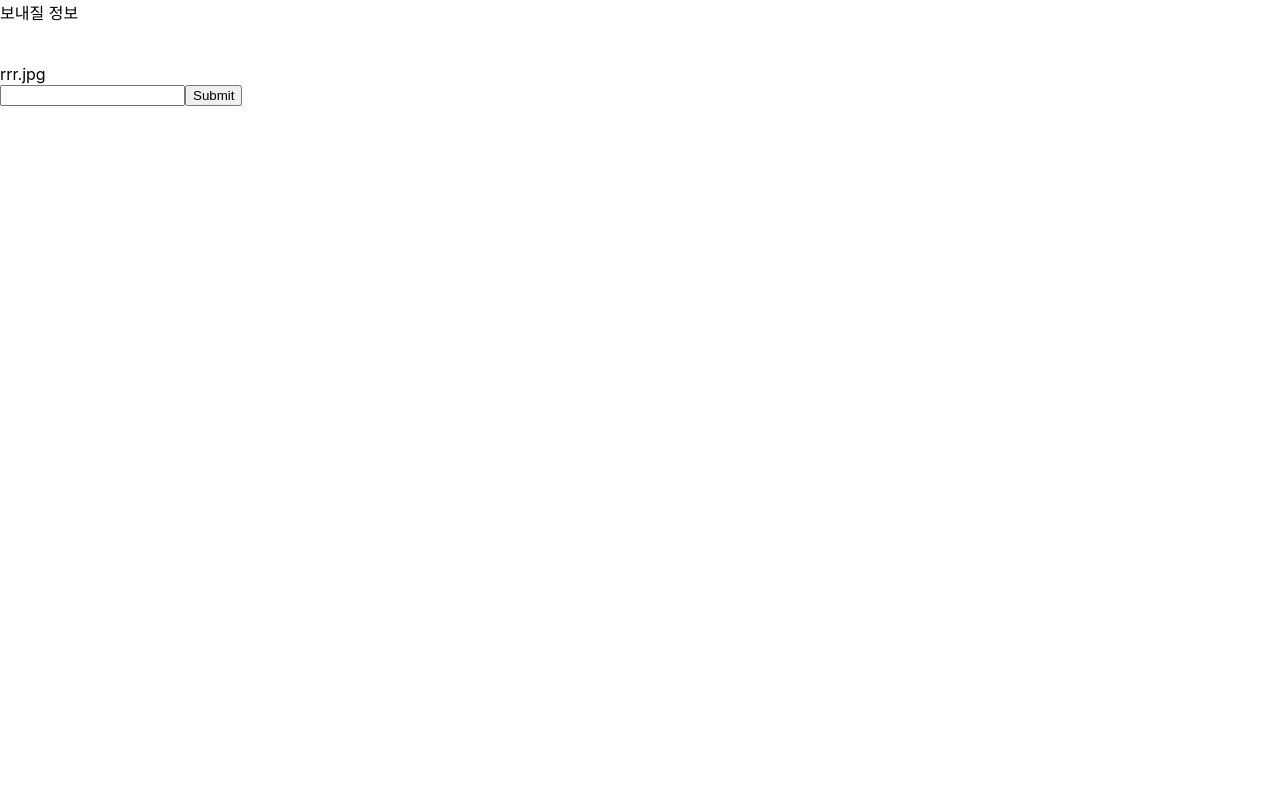
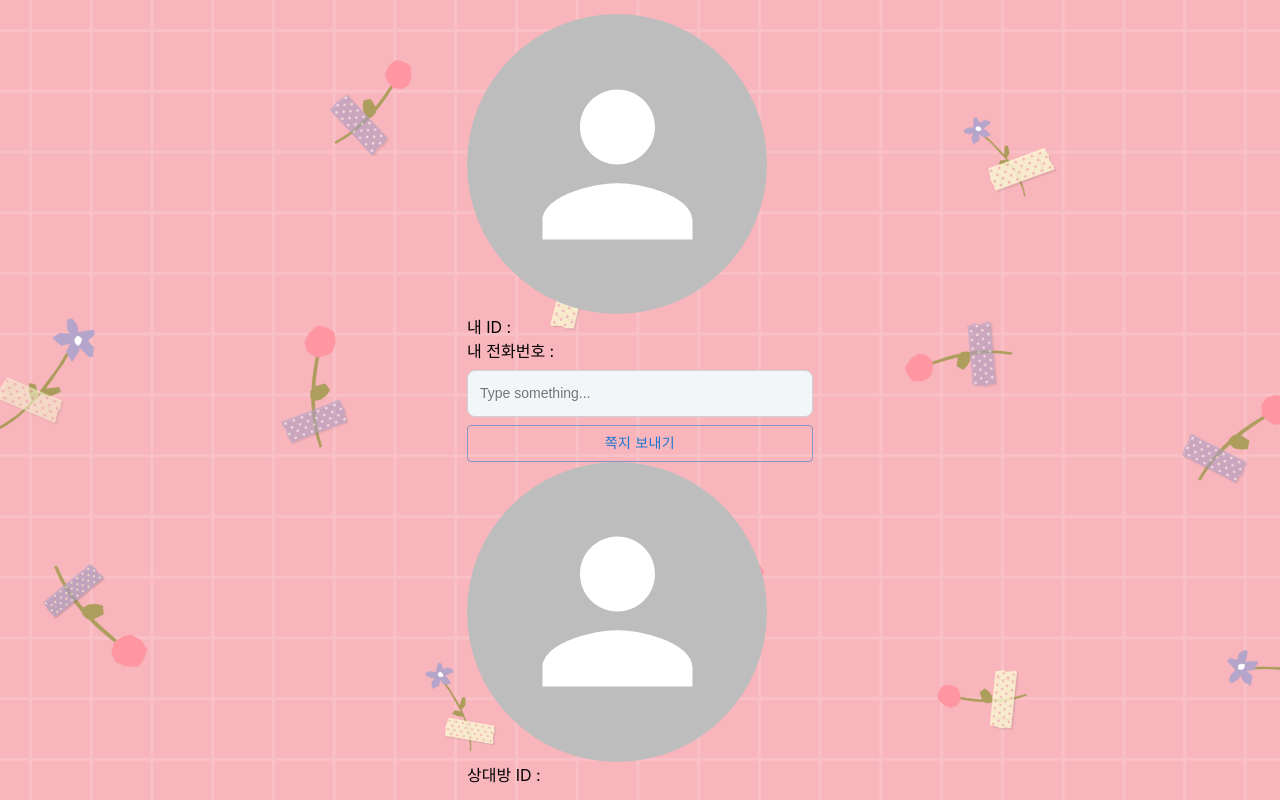
Before and after one commit to SeungjaeLim/EYE-LOVE-U, a React (Create React App) app: page /sendpost in a window 1280 px wide. Built offline with nearby package versions, Linux system fonts and the light colour scheme; no server answers; the HTML template or start-up script is replaced by a standard one.

Commit message:
css cali manmatching sendpost

```diff
--- a/src/pages/Calibration.css
+++ b/src/pages/Calibration.css
@@ -1,49 +1,40 @@
-.top1{
-    height:25vh;
-}
-
 .pictures{
     display: flex;
     flex-direction: column;
+    justify-content: center;
+    align-items: center;
 }
 .picturelow{
     display: flex;
     flex-direction: row;
-    margin-left: 30vw;
+    justify-content: center;
+    align-items: center;
 }
 
 .picture1{
-    margin-left: 5px;
     width:300px;
     height:300px;
-    padding: 15px;
-    /* background-color: blue; */
-    display:inline-block;
+    padding: 70px;
+    /* display:inline-block; */
 }
 .picture2{
-    margin-left: 5px;
     width:300px;
     height:300px;
-    padding: 15px;
-    /* background-color: green; */
-    display:inline-block;
+    padding: 70px;
+    /* display:inline-block; */
 }
 
 .picture3{
-    margin-left: 5px;
     width:300px;
     height:300px;
-    padding: 15px;
-    /* background-color: black; */
-    display:inline-block;
+    padding: 70px;
+    /* display:inline-block; */
 }
 .picture4{
-    margin-left: 5px;
     width:300px;
     height:300px;
-    padding: 15px;
-    /* background-color: grey; */
-    display:inline-block;
+    padding: 70px;
+    /* display:inline-block; */
 }
 .image{
     width:100%;
--- a/src/pages/Calibration.js
+++ b/src/pages/Calibration.js
@@ -43,6 +43,7 @@ export default function Calibration() {
   }
 
   return (
+    <div className='Lobby'>
       <div className='calrow'>
         <div className='calcolumn'>
           <div className='cell2'>
@@ -95,6 +96,6 @@ export default function Calibration() {
         </div>
 
       </div>
-
+    </div>
   );
 }
--- a/src/pages/ManMatching.js
+++ b/src/pages/ManMatching.js
@@ -104,12 +104,10 @@ export default function ManMatching( {setSelectedId} ) {
   })
 
   return (
-    <div>
-      <div className='top1'> </div>
-      Calibration
+    <div className='Lobby'>
       <div className ='pictures'>
         <div className = 'picturelow'>
-          <div >
+          <div>
             <div className ='picture1'>
               <img src={images[0]} className='image' alt="first"/>
             </div>
--- a/src/pages/SendPost.js
+++ b/src/pages/SendPost.js
@@ -5,21 +5,85 @@ import Dialog from '@mui/material/Dialog';
 import DialogActions from '@mui/material/DialogActions';
 import DialogTitle from '@mui/material/DialogTitle';
 import Button from '@mui/material/Button';
+import Avatar from '@mui/material/Avatar';
+import { useInput } from '@mui/base';
+import { styled } from '@mui/system';
+import "../style/Lobby.css";
 const API_BASE = process.env.REACT_APP_API_BASE;
 
+const blue = {
+  200: '#80BFFF',
+  400: '#3399FF',
+};
+
+const grey = {
+  50: '#F3F6F9',
+  100: '#E7EBF0',
+  200: '#E0E3E7',
+  300: '#CDD2D7',
+  400: '#B2BAC2',
+  500: '#A0AAB4',
+  600: '#6F7E8C',
+  700: '#3E5060',
+  800: '#2D3843',
+  900: '#1A2027',
+};
+
+const StyledInputElement = styled('input')(
+  ({ theme }) => `
+  width: 320px;
+  font-size: 0.875rem;
+  font-family: IBM Plex Sans, sans-serif;
+  font-weight: 400;
+  line-height: 1.5;
+  color: ${theme.palette.mode === 'dark' ? grey[300] : grey[900]};
+  background: ${theme.palette.mode === 'dark' ? grey[900] : grey[50]};
+  border: 1px solid ${theme.palette.mode === 'dark' ? grey[800] : grey[300]};
+  border-radius: 8px;
+  padding: 12px 12px;
+  transition: all 200ms ease;
+
+  &:hover {
+    background: ${theme.palette.mode === 'dark' ? null : grey[100]};
+    border-color: ${theme.palette.mode === 'dark' ? grey[700] : grey[400]};
+  }
+`,
+);
+
+const CustomInput = React.forwardRef(function CustomInput(props, ref) {
+  const { getRootProps, getInputProps } = useInput(props, ref);
+
+  return (
+    <div {...getRootProps()}>
+      <StyledInputElement {...props} {...getInputProps()} />
+    </div>
+  );
+});
+
 function SendPost({ userId, selectedId }) {
-  console.log(window.sessionStorage.getItem('selectedId'));
-  const [alertOpen, setAlertOpen] = useState(false);
+  // console.log(window.sessionStorage.getItem('selectedId'));
+  const [ alertOpen, setAlertOpen ] = useState(false);
+  const [ myid, setMyId ] = useState(window.sessionStorage.getItem('userId'));
+  const [ yourid, setYourId ] = useState(window.sessionStorage.getItem('selectedId'));
+  const [ myimage, setMyImage ] = useState();
+  const [ yourimage, setYourImage ] = useState(window.sessionStorage.getItem('selectedId'));
 
   const navigate = useNavigate();
   const senderInfo = {
     id : window.sessionStorage.getItem('userId'),
     phoneNumber : window.sessionStorage.getItem('phoneNumber'),
-    photo : "rrr.jpg"
   };
-  const addresseeInfo = {
-    id : "abc"
-  };
+
+  useEffect(()=>{
+    axios.get((`${API_BASE}/api/download?user_id=${myid}`), { responseType: 'arraybuffer'}).then(res => {
+      let blob = new Blob([res.data], { type: "image/*" });
+      setMyImage(window.URL.createObjectURL(blob))
+    })
+    axios.get((`${API_BASE}/api/download?user_id=${yourid}`), { responseType: 'arraybuffer'}).then(res => {
+      let blob = new Blob([res.data], { type: "image/*" });
+      setYourImage(window.URL.createObjectURL(blob))
+    })
+  },[])
 
   const onSendMail = (e) => {
     e.preventDefault();
@@ -38,20 +102,36 @@ function SendPost({ userId, selectedId }) {
   }
 
   return (
-    <div>
-      <div>
-        보내질 정보
-        <br></br>
-        {senderInfo.id}
-        <br></br>
-        {senderInfo.phoneNumber}
-        <br></br>
-        {senderInfo.photo}
-        <form onSubmit={onSendMail}>
-          <input name="message"></input>
-          <input type="submit"></input>
-        </form>
+    <div className='Lobby'>
+      <div className = 'backgroundwrap'>
+        <div className='Background1'>
+
+        <Avatar className = 'sendposttext'
+          sx={{ width: 300, height: 300}}
+          src={myimage}
+          />
+        <div className = 'sendposttext'> <span> 내 ID : </span>{senderInfo.id} </div>
+        <div className = 'sendposttext'> <span> 내 전화번호 : </span> {senderInfo.phoneNumber}</div>
+        </div>
+
+        <div className='textbox'>
+          <form onSubmit={onSendMail}>
+            {/* <div><input name="message"></input></div> */}
+            <div className='LoginButtonForm' ><CustomInput name="message" aria-label="Demo input" placeholder="Type something..." /></div>
+            <div className='LoginButtonForm'><Button variant='outlined' type='submit'>쪽지 보내기</Button></div>
+            {/* <div className='arrow'><img src={'newarrow.png'} /></div> */}
+          </form>
+        </div>
+
+        <div className='Background2'>
+        <Avatar
+          sx={{ width: 300, height: 300}}
+          src={yourimage}
+          />
+         <div className = 'sendposttext'> <span> 상대방 ID : </span> {yourid} </div>
+        </div>
       </div>
+
       <Dialog open={alertOpen}>
         <DialogTitle style={{ display: "flex", justifyContent: "center"}} >쪽지를 보냈습니다.</DialogTitle>
         <DialogActions>
```
Lines whose indentation alone changed are shown as unchanged.
